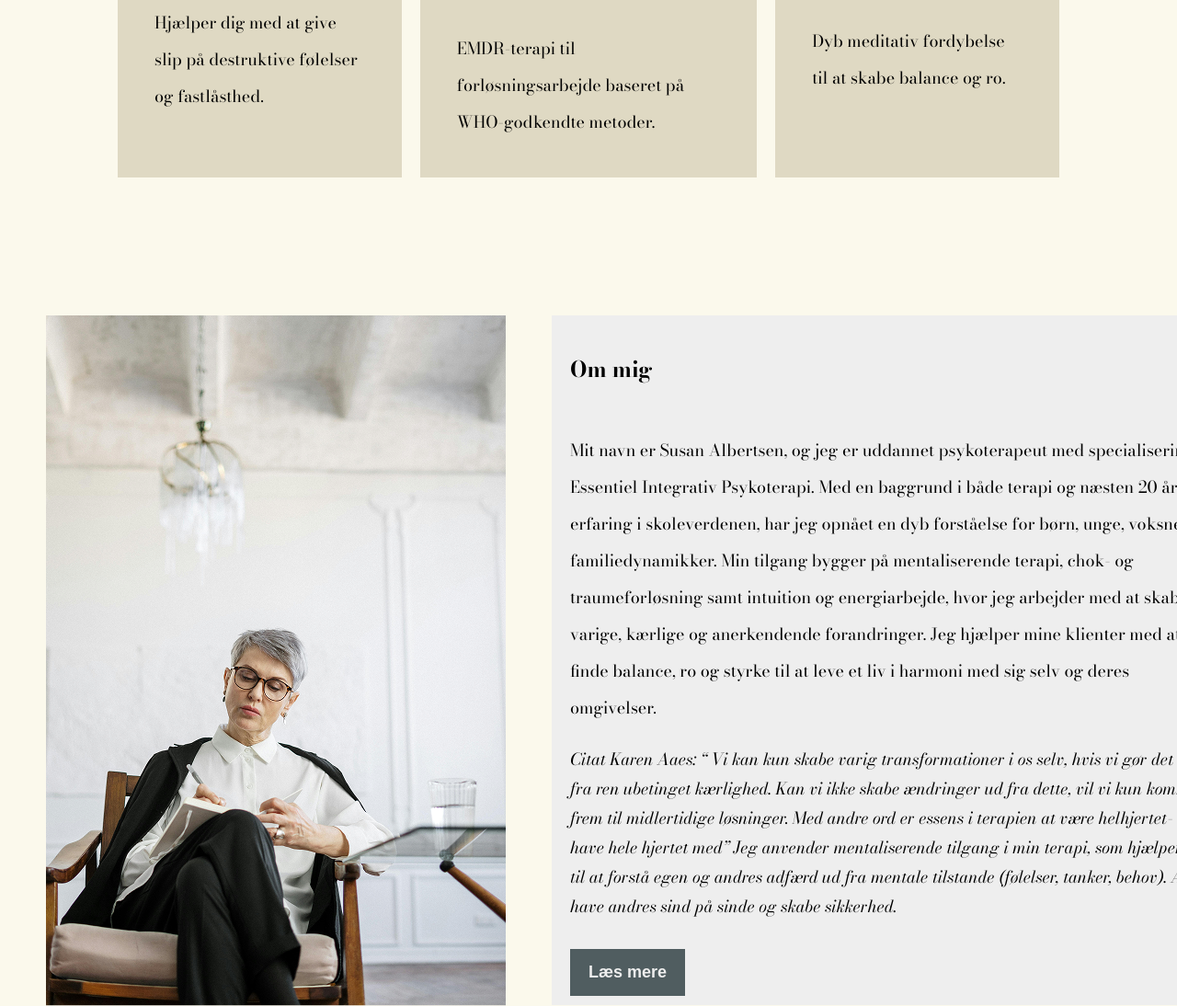
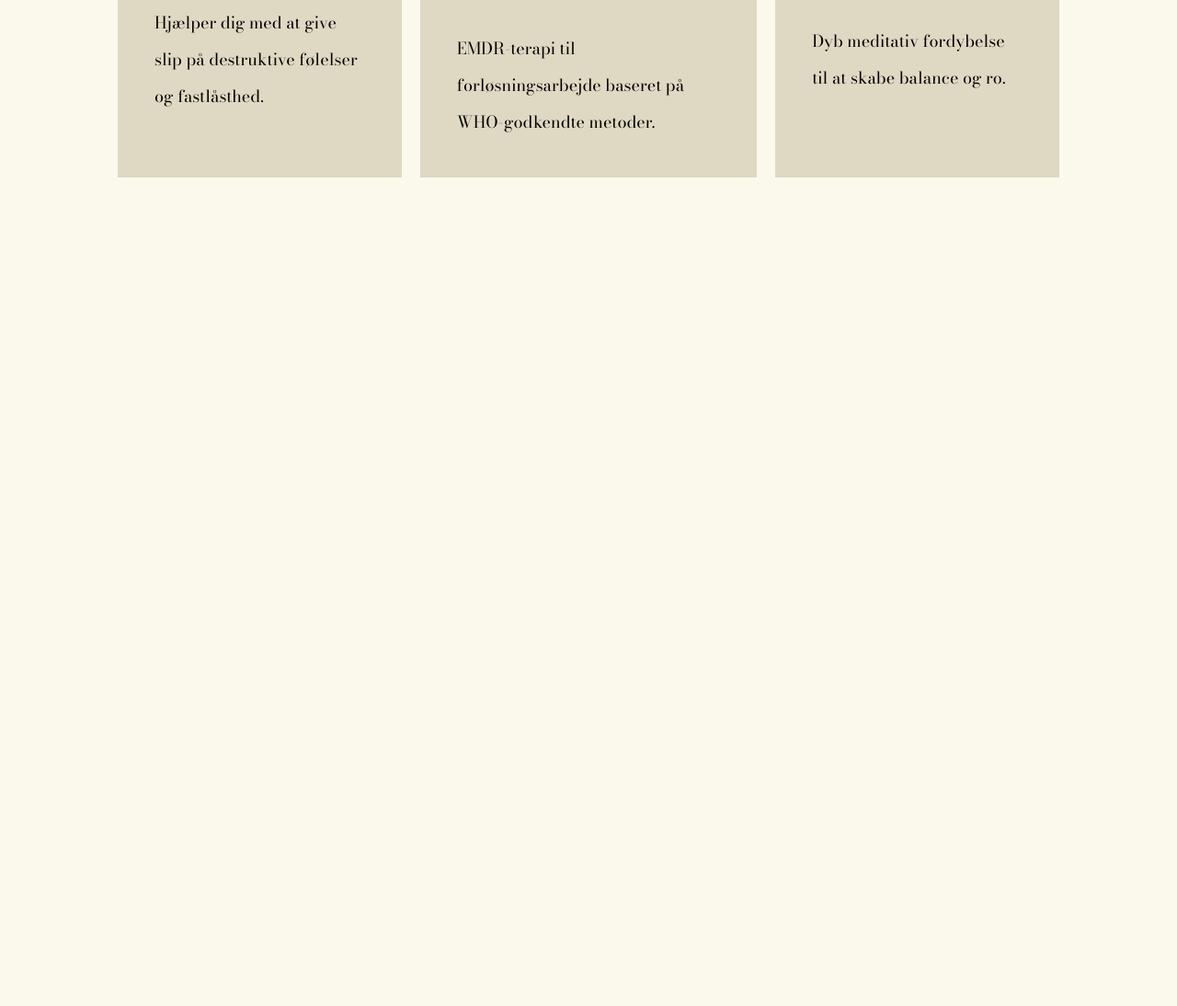
Before and after one commit to oscarlund121/website-2.0, a plain HTML site: page index.html in a window 1280 px wide. Shown: the part 1252-2346 px from the top of the page at 92% size. After the commit the page ends 1495 px from the top, so only its background shows below. Drawn offline with nearby package versions, Linux system fonts and the light colour scheme.

Commit message:
hidden section

```diff
--- a/index.html
+++ b/index.html
@@ -67,7 +67,7 @@
         </div>
     </section>
 
-    <section class="about">
+  <!--   <section class="about">
         <div class="about-img-content"><img src="img/placeholder-img-0.png" alt=""></div>
         <div class="text-content">
             <h2>Om mig</h2>
@@ -112,4 +112,4 @@
     <script type="module" src="script.js"></script>
 </body>
 
-</html>
+</html> -->
```
